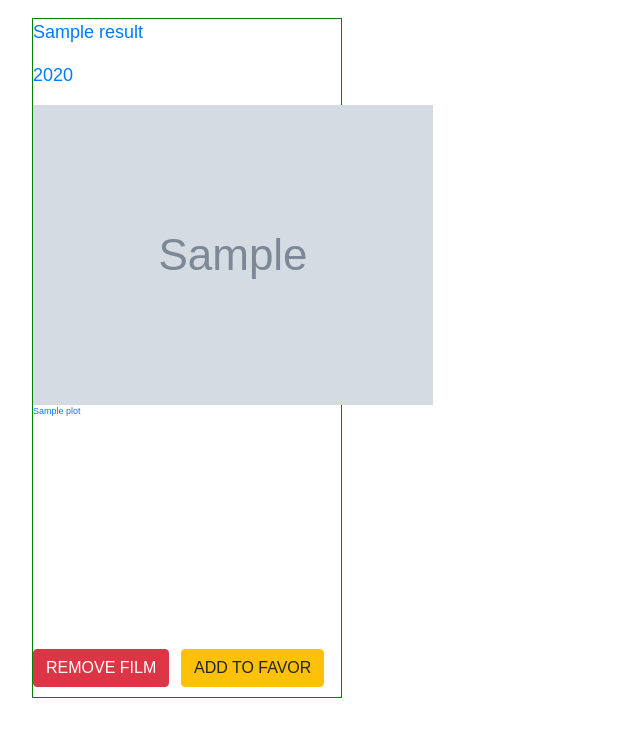
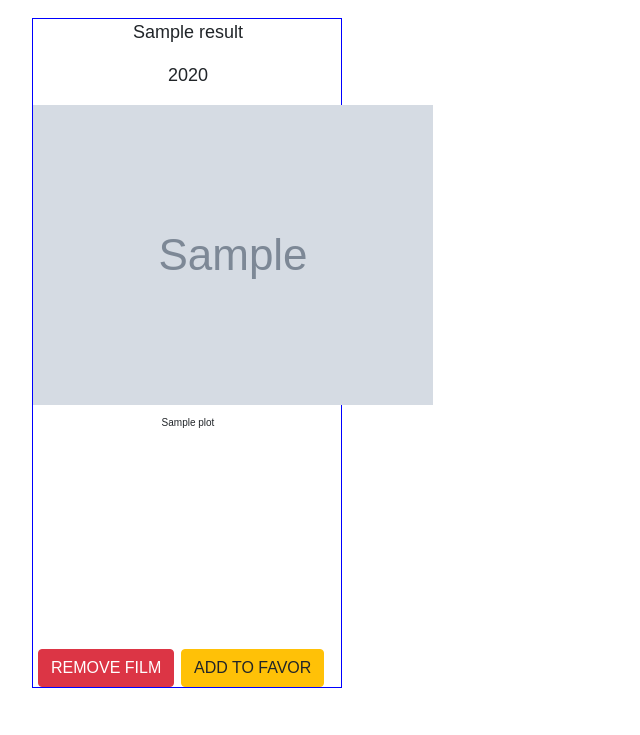
Before and after one commit to avsdn1-2/lesson19, a Symfony app: template templates/search/list.html.twig in a window 1280 px wide. Shown: the part 65-800 px from the top of the page, without its empty margins (0-640 px from the left). Run offline with Twig, Linux system fonts and the light colour scheme; the template is opened without the code that fills it: most values are stand-ins (such as "Sample title", 1, 10 or a date in 2020); grey boxes marked "Sample" are stand-in pictures; some libraries are stand-ins or nearby versions.

Commit message:
version-3

```diff
--- a/src/Service/CatalogService.php
+++ b/src/Service/CatalogService.php
@@ -64,7 +64,6 @@ class CatalogService implements CatalogServiceInterface
      * @param MovieDto $movieDto
      * @return mixed
      */
-    //public function add(MovieDto $movieDto)
     public function add(string $title): ?int
     {
         $movie = $this->movieCatalogRepository->findOneBy(['title'=>$title]);
--- a/templates/search/list.html.twig
+++ b/templates/search/list.html.twig
@@ -1,6 +1,6 @@
 {% extends 'layouts/site_layout.html.twig' %}
 
-{% block title %}Hello SearchController!{% endblock %}
+{% block title %}Catalog{% endblock %}
 
 {% block content %}
 
@@ -8,16 +8,18 @@
     <div class="example-wrapper">
 
             {% for film in result%}
-                <a href="/description/{{ film.id }}">
-                    <div style="width:310px;height:680px;border:1px solid green;float:left;">
-                        <div style="width:310px;height:630px;">
+
+                    <div style="width:310px;height:670px;border:1px solid blue;float:left;">
+                        <div style="width:310px;height:630px;text-align:center;">
                             <p>{{ film.title }}</p>
                             <p>{{ film.year }}</p>
-                            <img src="{{ film.poster }}"/>
-                            <p style="font-size:9px;">{{ film.plot }}</p>
+                            <a href="/description/{{ film.id }}">
+                                <img src="{{ film.poster }}"/>
+                            </a>
+                            <div style="width:100%;margin-top:10px;font-size:10px;">{{ film.plot }}</div>
                         </div>
                         <div style="width:100%;margin:0 auto;">
-                            <div style="width:140px;float:left"><a href="/delete/{{film.id}}"><button type="button" class="btn btn-danger">REMOVE FILM</button></a></div>
+                            <div style="width:140px;margin-left:5px;float:left"><a href="/delete/{{film.id}}"><button type="button" class="btn btn-danger">REMOVE FILM</button></a></div>
                             {%  if film.id in favorites %}
                                 <div style="width:160px;float:right"><a href="/removeFavorit/{{film.id}}"><button type="button" class="btn btn-secondary">REMOVE FM FAV</button></a></div>
                             {%  else %}
@@ -25,7 +27,7 @@
                             {%  endif %}
                         </div>
                     </div>
-                </a>
+
             {% endfor %}
     </div>
 {% endblock %}
```
Also changed, not shown: src/Controller/SearchController.php (+2 -36 lines), src/Repository/MovieCatalogRepository.php (+2 -14 lines), templates/search/description.html.twig (added, +28 -0 lines).
